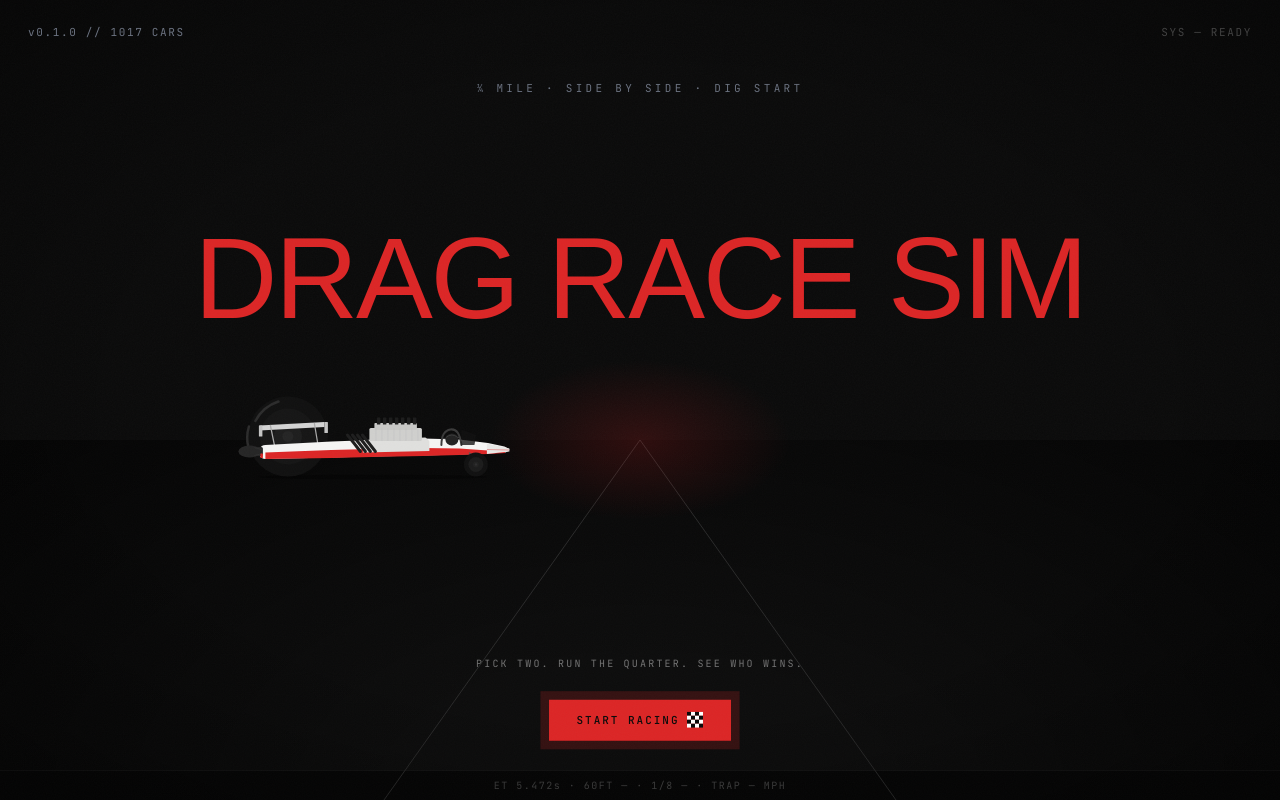
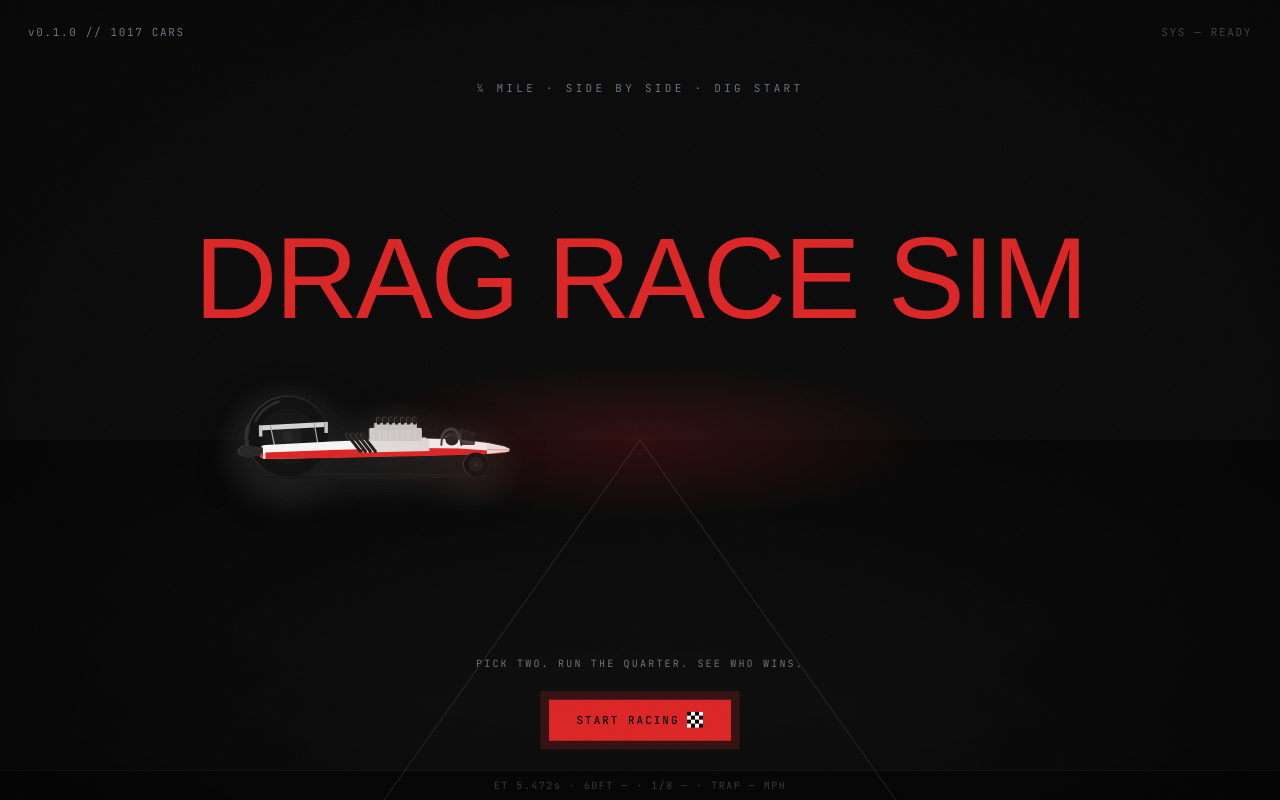
Before and after one commit to felix-gao2/drag-race-sim, a React (Vite) app in the folder frontend/: page / in a window 1280 px wide. Built offline with nearby package versions, Linux system fonts and the light colour scheme.

Commit message:
boost horizon glow, add rim/launch filters to dragster, widen trail to 80vw

```diff
--- a/frontend/src/pages/Landing.jsx
+++ b/frontend/src/pages/Landing.jsx
@@ -206,9 +206,9 @@ export default function Landing() {
         top: 'calc(55vh - 80px)',
         left: '50%',
         transform: 'translateX(-50%)',
-        width: 300,
+        width: 600,
         height: 160,
-        background: 'radial-gradient(ellipse 150px 80px at center, rgba(220,38,38,0.18) 0%, transparent 100%)',
+        background: 'radial-gradient(ellipse 300px 80px at center, rgba(220,38,38,0.18) 0%, transparent 100%)',
         zIndex: 1,
         pointerEvents: 'none',
       }} />
@@ -269,12 +269,12 @@ export default function Landing() {
 
       {/* ── car pass layer ── */}
       <div style={{ position: 'absolute', inset: 0, pointerEvents: 'none' }}>
-        {/* 60vw red streak, lingers after launch */}
+        {/* 80vw red streak, lingers after launch */}
         <div style={{
           position: 'absolute',
           top: 'calc(60vh - 24px)',
           left: 0,
-          width: '60vw',
+          width: '80vw',
           height: 8,
           transform: 'translateX(18vw)',
           background: 'linear-gradient(to right, transparent 0%, rgba(220,38,38,0.9) 100%)',
@@ -300,6 +300,9 @@ export default function Landing() {
             left: 0,
             animation: launching ? 'carLaunch 0.7s cubic-bezier(0.5,0,0.75,0) forwards' : 'none',
             transform: launching ? undefined : 'translateX(18vw) translateY(-100%)',
+            filter: launching
+              ? 'blur(1.5px) drop-shadow(0 12px 20px rgba(0,0,0,0.7)) drop-shadow(-2px 0 8px rgba(220,38,38,0.4))'
+              : 'drop-shadow(0 12px 20px rgba(0,0,0,0.7)) drop-shadow(-1px 0 0 rgba(245,245,244,0.25)) drop-shadow(0 -1px 0 rgba(245,245,244,0.15))',
           }}>
             <DragsterSVG width={280} />
           </div>
```
